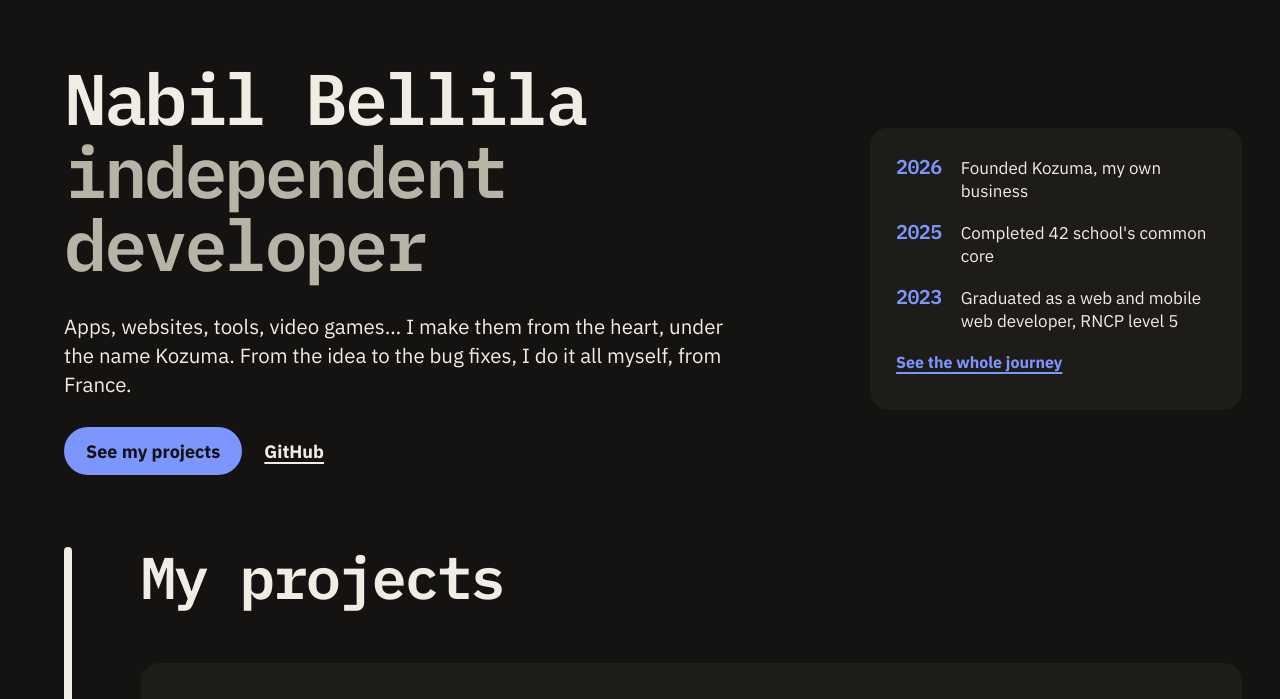
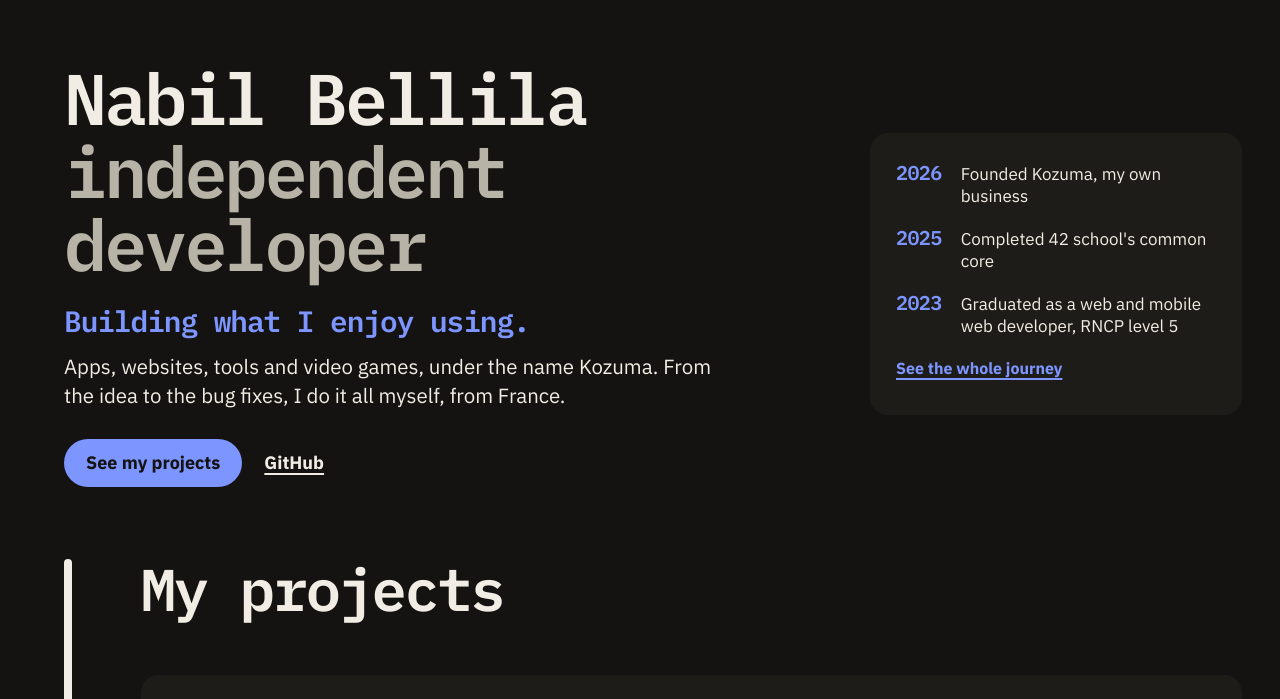
Before and after one commit to Nabil080/Kozuma-Site, a plain HTML site: page index.html in a window 1280 px wide. Shown: the part 81-780 px from the top of the page. Drawn offline with Linux system fonts and the light colour scheme.

Commit message:
building what i enjoy using tagline

```diff
--- a/index.html
+++ b/index.html
@@ -81,6 +81,8 @@
   .hero { padding: clamp(32px, 7vh, 96px) var(--edge) clamp(48px, 9vh, 104px) var(--spine); }
   h1 { font-size: clamp(44px, 5.6vw, 84px); }
   h1 .soft { display: block; color: var(--soft); }
+  .tagline { margin-top: 24px; font: 600 clamp(22px, 2.3vw, 33px)/1.15 var(--display); letter-spacing: -.035em; color: var(--accent); }
+  .tagline + .lead { margin-top: 14px; }
   .lead { margin-top: 32px; font-size: clamp(19px, 1.6vw, 23px); line-height: 1.4; max-width: 33em; }
 
   /* First screen: who, and the facts that back it up. */
@@ -251,7 +253,8 @@
   <div class="hero duo">
     <div>
       <h1 class="display">Nabil Bellila<span class="soft"><span lang="fr">développeur indépendant</span><span lang="en">independent developer</span></span></h1>
-      <p class="lead"><span lang="fr">Applis, sites, outils, jeux vidéo… je les fabrique avec le cœur, sous le nom de Kozuma. De l'idée aux corrections de bugs, je m'occupe de tout, seul, depuis la France.</span><span lang="en">Apps, websites, tools, video games… I make them from the heart, under the name Kozuma. From the idea to the bug fixes, I do it all myself, from France.</span></p>
+      <p class="tagline">Building what I enjoy using.</p>
+      <p class="lead"><span lang="fr">Des applis, des sites, des outils et des jeux vidéo, sous le nom de Kozuma. De l'idée aux corrections de bugs, je m'occupe de tout, seul, depuis la France.</span><span lang="en">Apps, websites, tools and video games, under the name Kozuma. From the idea to the bug fixes, I do it all myself, from France.</span></p>
       <div class="hero-links">
         <a class="go" href="#projets"><span lang="fr">Voir mes projets</span><span lang="en">See my projects</span></a>
         <a class="quiet-link" href="https://github.com/Nabil080" rel="noopener me">GitHub</a>
```
Also changed, not shown: 404.html (+2 -0 lines), legal/index.html (+2 -0 lines), privacy/index.html (+2 -0 lines).
